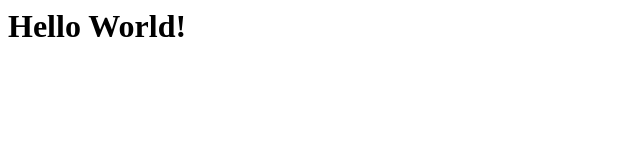
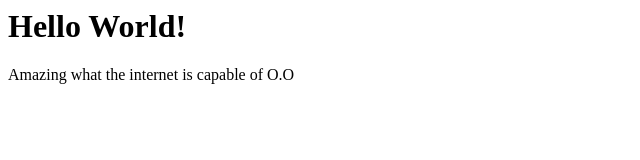
Before and after one commit to nsansari835/probono1, a plain HTML site: page index.html in a window 1280 px wide. Shown: the whole page, without its empty margins (0-640 px from the left). Drawn offline with Linux system fonts and the light colour scheme.

Commit message:
Update index.html

```diff
--- a/index.html
+++ b/index.html
@@ -1 +1,2 @@
 <h1> Hello World! </h1>
+<p> Amazing what the internet is capable of O.O </p>
```
